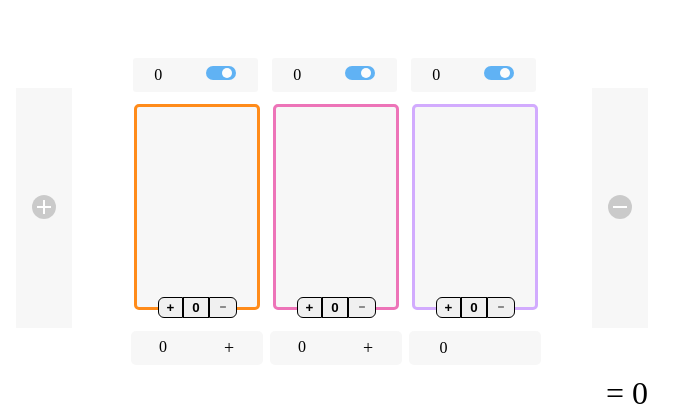
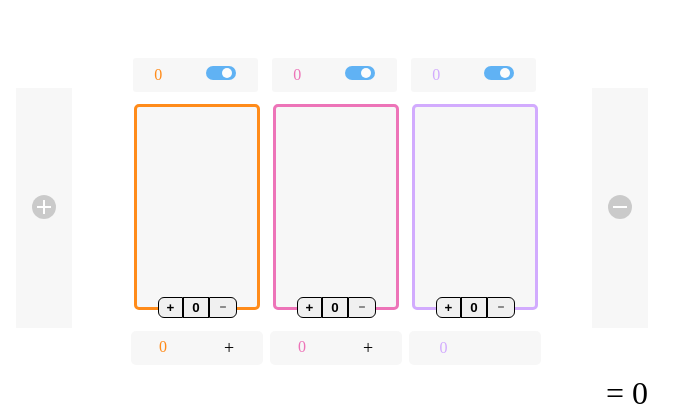
Before and after one commit to Adesh-Pandey/Jarred-Geller-ExploadingWidget, a React (Vite) app: page / in a window 1280 px wide. Shown: the part 169-578 px from the top of the page, without its empty margins (308-986 px from the left). Built offline with nearby package versions, Linux system fonts and the light colour scheme.

Commit message:
Added Color to numberson each column

```diff
--- a/src/ColumnComponent.tsx
+++ b/src/ColumnComponent.tsx
@@ -114,14 +114,20 @@ function ColumnComponent({ borderColor, alterVisibility, visibility, ShowTokenLa
     }
     return (<motion.div initial={{ opacity: 0 }} animate={{ opacity: 1 }} transition={{ duration: 0.7 }}>
         <div className='column-individual' id={`${order}`}>
-            <div className="count-tokens" style={{ border: (base <= InnerCircles && visibility) ? "2px solid #ea0000" : "2px solid white" }}>
-                <div className='total-token-count'>{visibility ? InnerCircles : "0"}</div><div><label className="switch">
-                    <input checked={visibility} onChange={() => {
-                        alterVisibility(order)
-                        dispatch(temporaryDisable(order));
-                    }} type="checkbox" />
-                    <span className="slider round"></span>
-                </label></div></div>
+            <div className="count-tokens"
+                style={{ border: (base <= InnerCircles && visibility) ? "2px solid #ea0000" : "2px solid white" }}>
+
+                <div style={{ color: `${borderColor}` }} className='total-token-count'>{visibility ? InnerCircles : "0"}
+                </div>
+                <div>
+                    <label className="switch">
+                        <input checked={visibility}
+                            onChange={() => {
+                                alterVisibility(order)
+                                dispatch(temporaryDisable(order));
+                            }} type="checkbox" />
+                        <span className="slider round"></span>
+                    </label></div></div>
             <motion.div style={base <= InnerCircles ? {
                 outlineColor: "#ea0000",
                 outlineStyle: "auto",
@@ -218,7 +224,7 @@ function ColumnComponent({ borderColor, alterVisibility, visibility, ShowTokenLa
             <button onClick={resetCirclesInthisColumn}>0</button>
             <button className='end-button-right' onClick={removeInnerCircle}><RemoveIcon /></button></div>
 
-        <div className="net-value-column"><div className="axtual-total-value">{visibility ? (base ** order) * InnerCircles : "0"}</div> <div className="plus">{order == 0 ? "" : "+"}</div></div>
+        <div className="net-value-column"><div style={{ color: `${borderColor}` }} className="axtual-total-value">{visibility ? (base ** order) * InnerCircles : "0"}</div> <div className="plus">{order == 0 ? "" : "+"}</div></div>
     </motion.div >
 
     )
```
